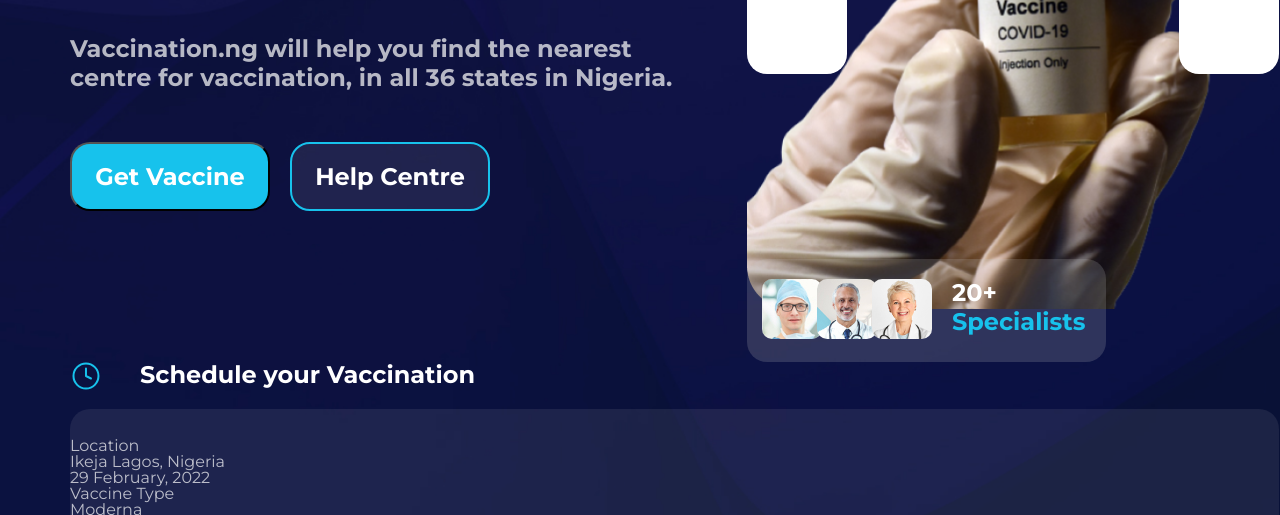
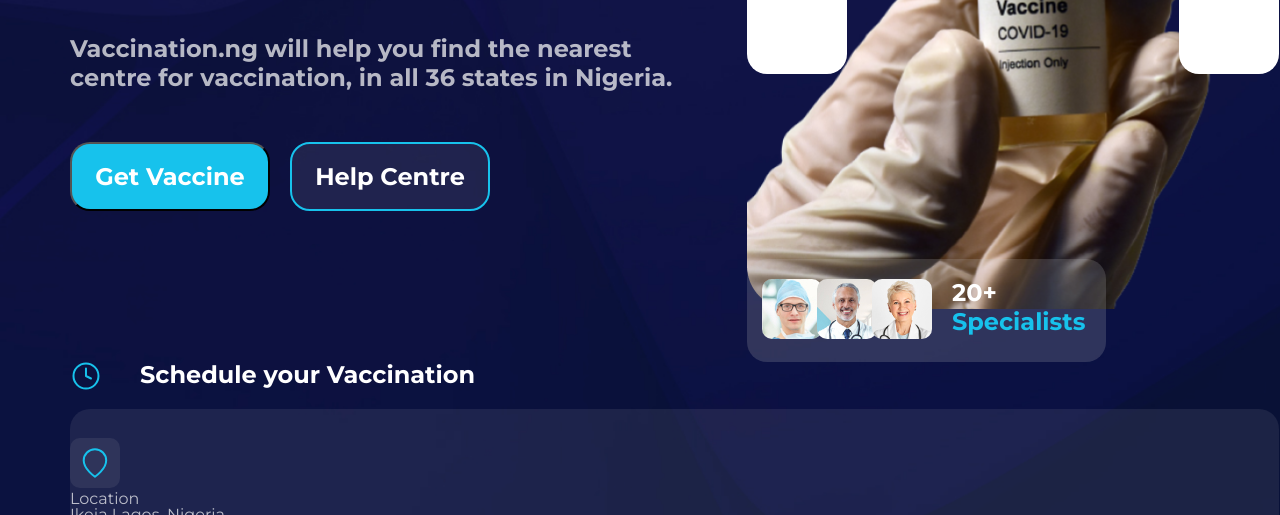
Before and after one commit to v-nvtsk/covid-landing, a plain HTML site: page index.html in a window 1280 px wide. Shown: the part 471-986 px from the top of the page. Drawn offline with Linux system fonts and the light colour scheme.

Commit message:
Add Schedule icons

```diff
--- a/index.html
+++ b/index.html
@@ -88,6 +88,8 @@
             <h2>Schedule your Vaccination</h2>
           </div>
           <form class="schedule__form" action="#">
+              <object type="image/svg+xml" data="/img/location.svg" class="icon location">
+              </object>
               <div class="label__header">Location</div>
               <div class="input-substitution">Ikeja Lagos, Nigeria</div>
               <!-- <select name="location" id="location"> -->
@@ -95,10 +97,14 @@
               <!-- </select> -->
             </label>
             <label class="schedule__label label" for="schedule-date">
+              <object type="image/svg+xml" data="/img/calendar.svg" class="icon calendar">
+              </object>
               <div class="input-substitution">29 February, 2022</div>
               <!-- <input name="schedule-date" id="schedule-date" type="date"> -->
             </label>
             <label class="schedule__label label" for="schedule-vaccine-type">
+              <object type="image/svg+xml" data="/img/shield.svg" class="icon shield">
+              </object>
               <div class="label__header">Vaccine Type</div>
               <div class="input-substitution">Moderna</div>
               <!-- <select name="schedule-vaccine-type" id="schedule-vaccine-type"> -->
--- a/style.css
+++ b/style.css
@@ -449,3 +449,14 @@
   height: 50px;
   width: 50px;
 }
+
+
+.promo .icon {
+  height: 50px;
+  width: 50px;
+  background-color: var(--color-btn--inactive);
+  padding: 10px;
+  grid-row: 1/3;
+  align-self: center;
+  border-radius: 10px;
+}
```
Also changed, not shown: img/calendar.svg (added), img/location.svg (added), img/shield.svg (added).
